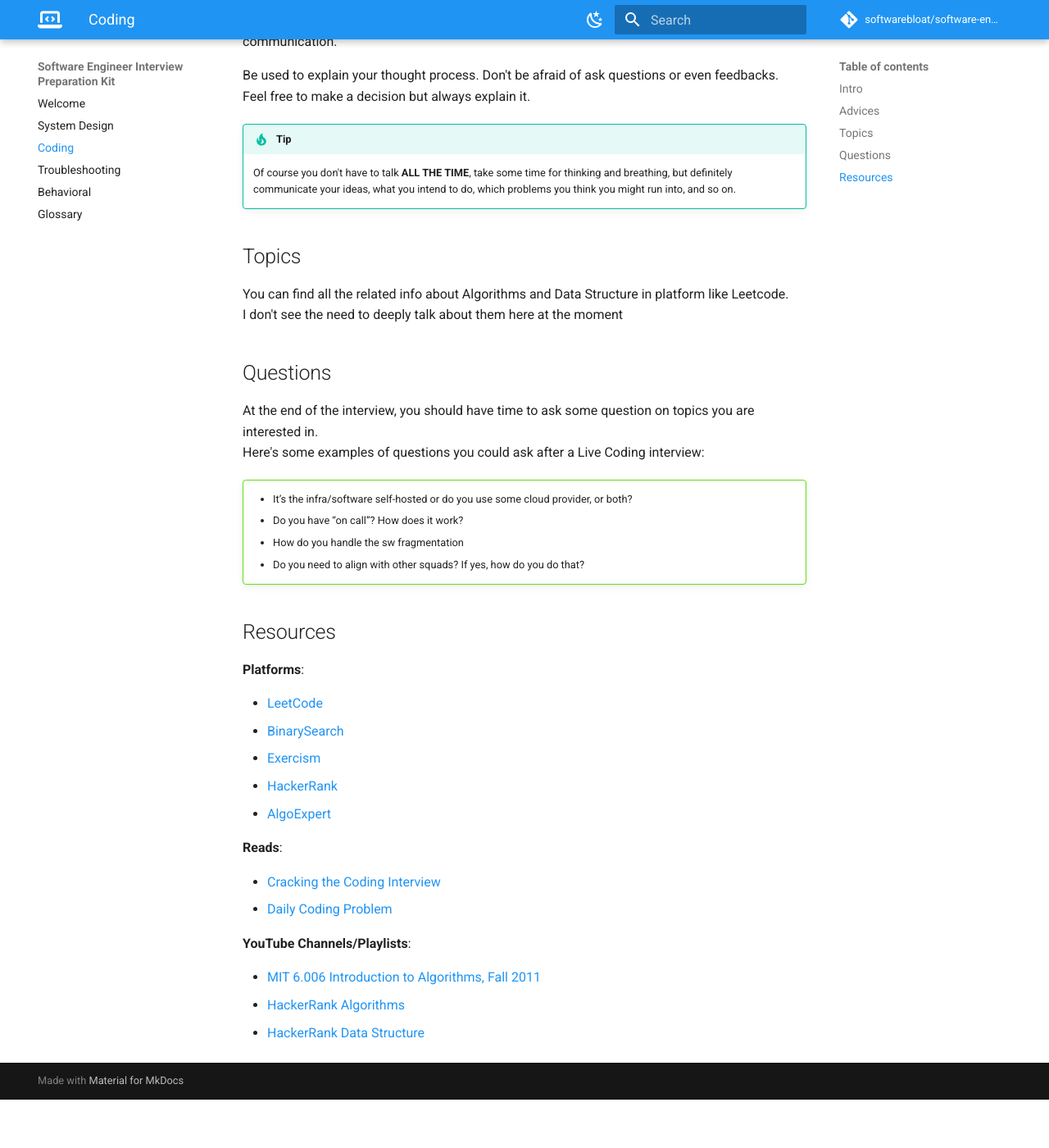
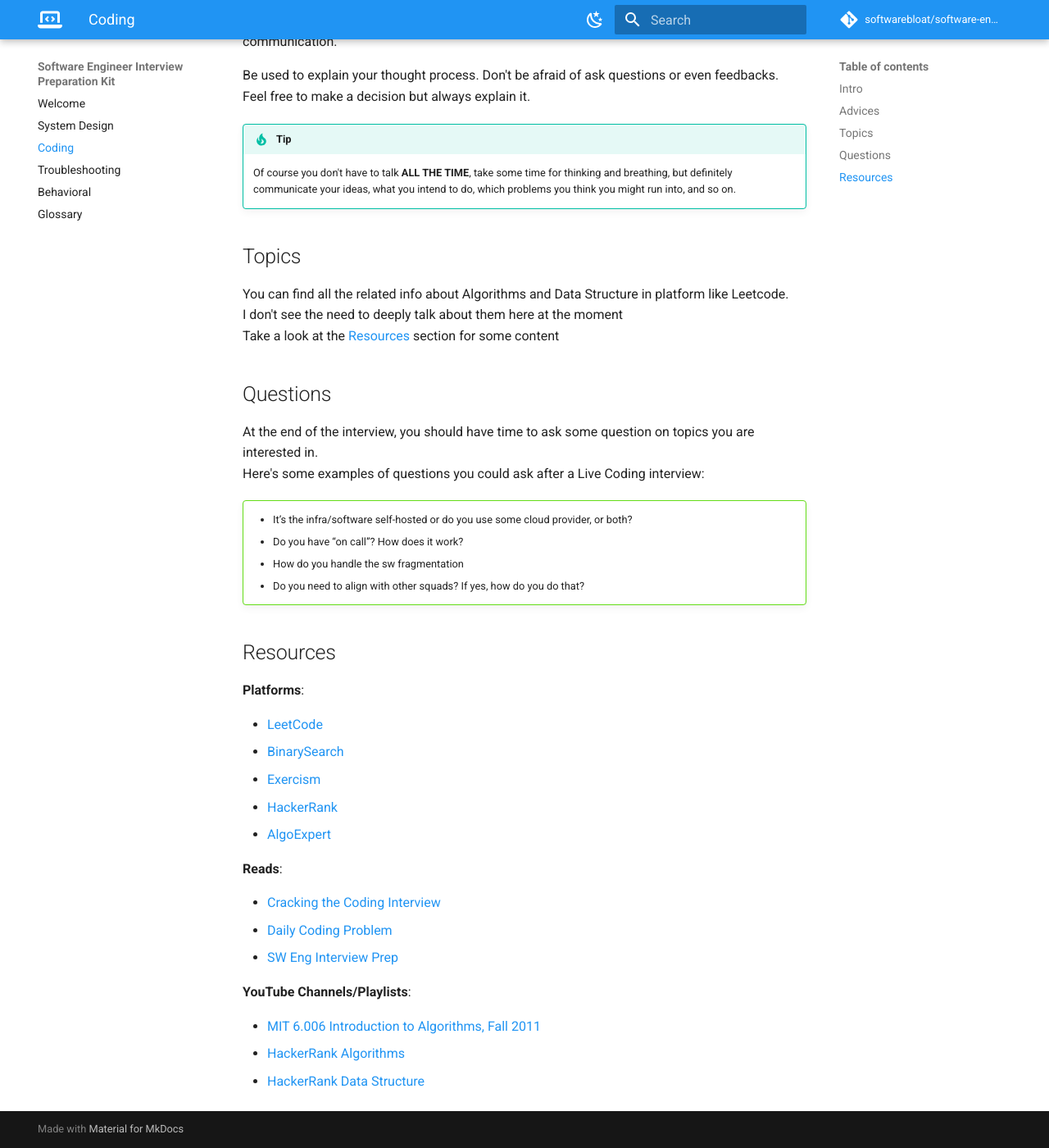
Before and after one commit to softwarebloat/software-engineer-interview-prep-kit, an MkDocs documentation site: the page built from docs/coding.md, in a window 1280 px wide and 1400 px high, scrolled down 479 px. Shown: the whole window at 82% size. Built offline with MkDocs 1.6.1 and Material for MkDocs 9.7.7, drawn with Linux system fonts in a browser that asks for light colours; comment, search, counter and statistics services are not loaded; before the commit the page ends 1820 px from its top, so only the background shows below that.

Commit message:
feat: add coding interviews reads resource

```diff
--- a/docs/coding.md
+++ b/docs/coding.md
@@ -20,6 +20,7 @@ Feel free to make a decision but always explain it.
 ## Topics
 You can find all the related info about Algorithms and Data Structure in platform like Leetcode.
 I don't see the need to deeply talk about them here at the moment
+Take a look at the [Resources](#resources) section for some content
 
 ## Questions
 At the end of the interview, you should have time to ask some question on topics you are interested in.
@@ -46,6 +47,7 @@ __Reads__:
 
 - [Cracking the Coding Interview](https://www.goodreads.com/book/show/55014663-cracking-the-coding-interview)
 - [Daily Coding Problem](https://www.goodreads.com/book/show/44151058-daily-coding-problem)
+- [SW Eng Interview Prep](https://orrsella.gitbooks.io/soft-eng-interview-prep/content/)
 
 __YouTube Channels/Playlists__:
 
```
